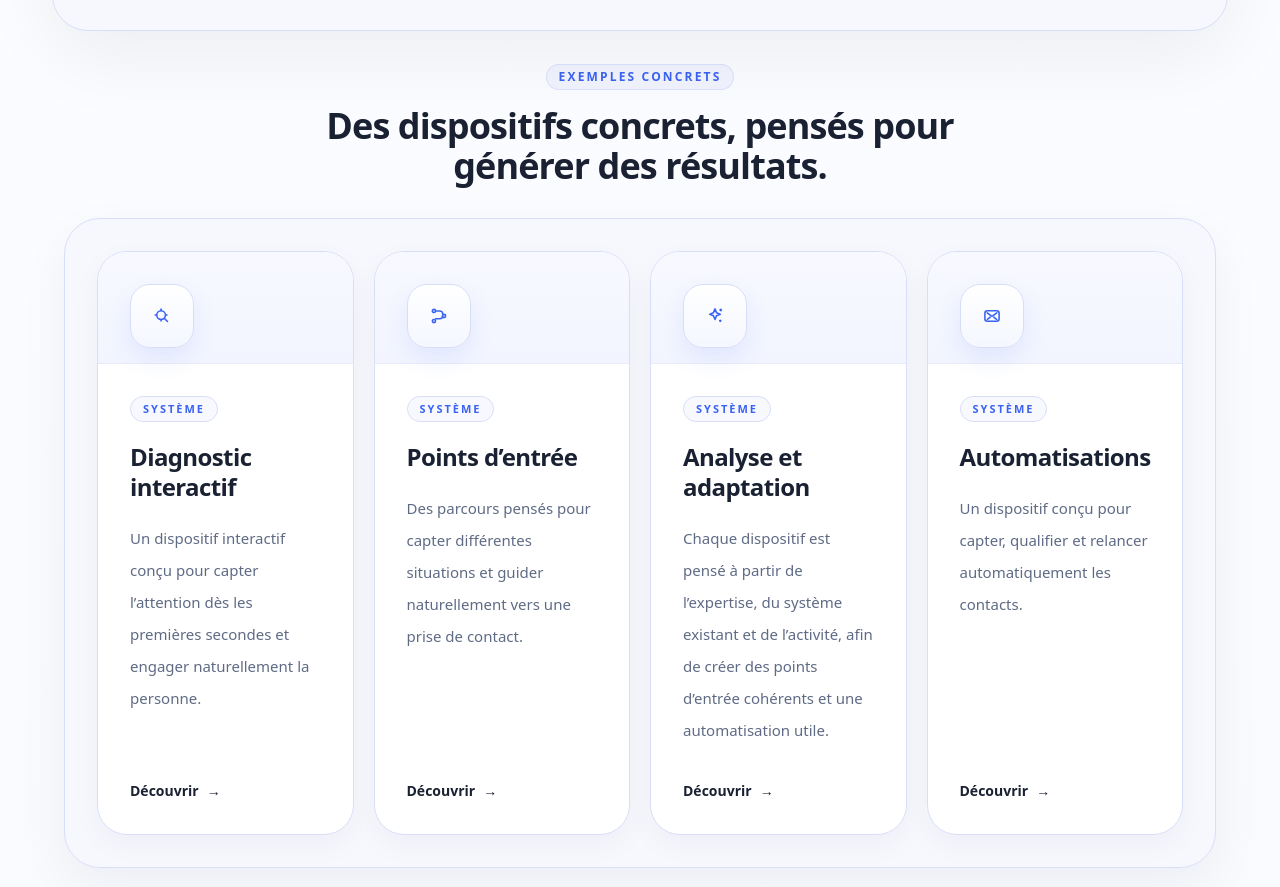
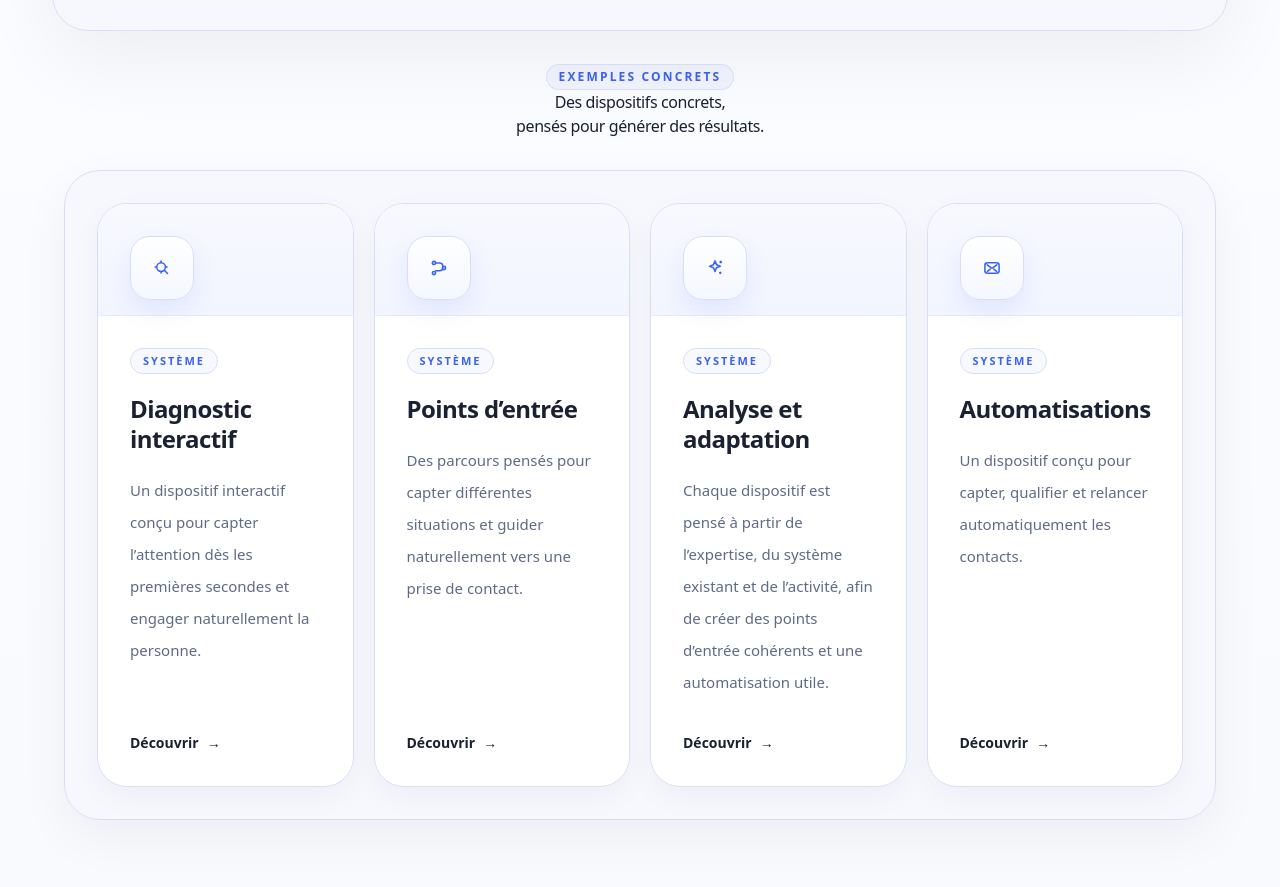
Before and after one commit to arnaudcrestey/portail-site-vitrine, a Next.js app: page / in a window 1280 px wide. Shown: the part 1475-2362 px from the top of the page. Built offline with nearby package versions, Linux system fonts and the light colour scheme.

Commit message:
Update page.tsx

```diff
--- a/app/page.tsx
+++ b/app/page.tsx
@@ -32,9 +32,10 @@ export default function HomePage() {
             <div className="max-w-3xl text-center">
               <span className="section-eyebrow">Exemples concrets</span>
 
-              <h2 className="mt-4 text-3xl font-semibold tracking-tight text-ink sm:text-4xl">
-                Des dispositifs concrets, pensés pour générer des résultats.
-              </h2>
+             <h2 className="...">
+  Des dispositifs concrets,<br />
+  pensés pour générer des résultats.
+</h2>
             </div>
 
             <Surface className="relative mt-8 w-full overflow-hidden rounded-[36px] border border-[#d9def8] bg-[#f7f8fe] px-5 py-5 shadow-[0_18px_50px_rgba(15,23,42,0.05)] sm:px-6 sm:py-6 lg:px-8 lg:py-8">
```
